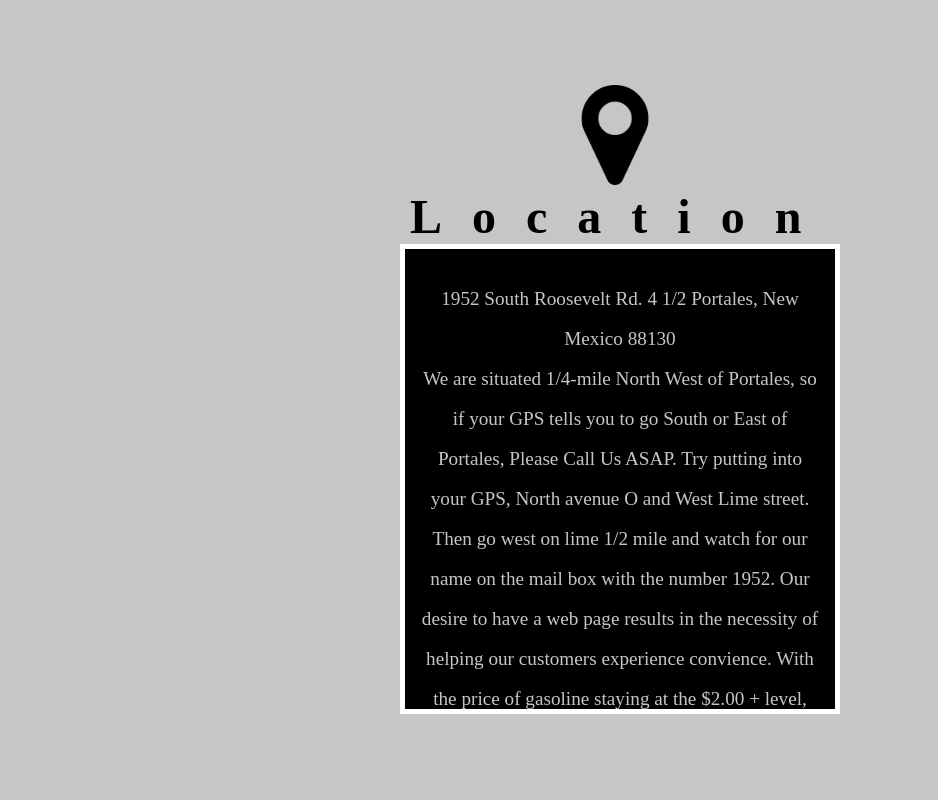
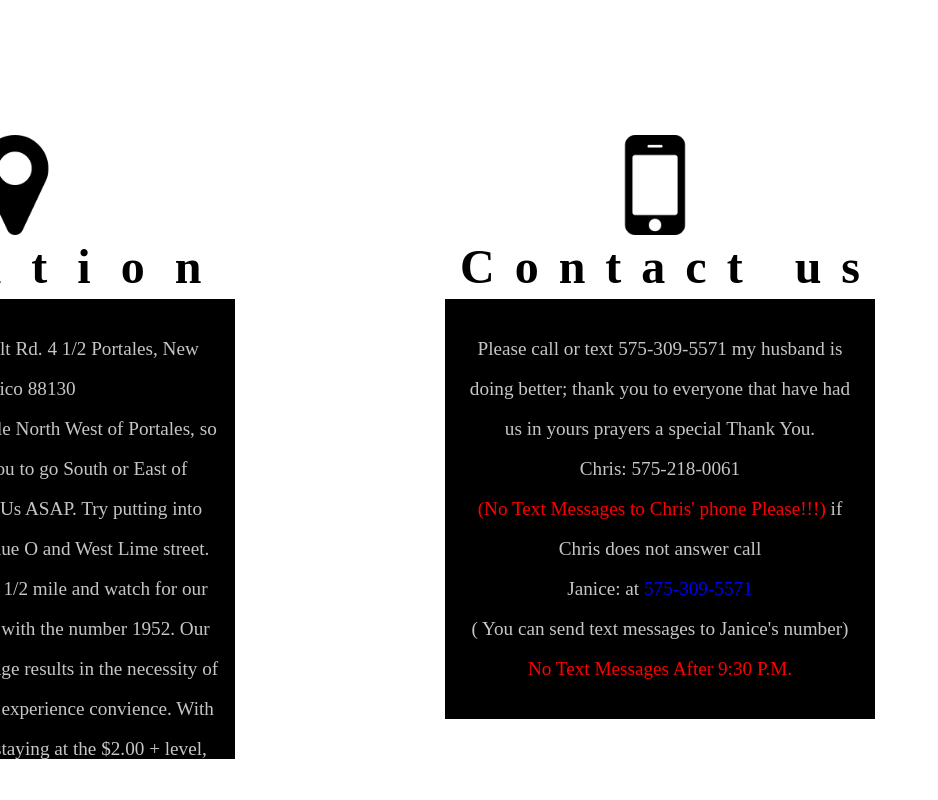
Before and after one commit to isamazon/Weems-family-kennel, a plain HTML site: page html/landingpage.html in a window 1280 px wide. Shown: the part 1000-1800 px from the top of the page, without its empty margins (0-938 px from the left). Drawn offline with nearby package versions, Linux system fonts and the light colour scheme.

Commit message:
changed scroll bar to landing page

```diff
--- a/CSS/main.css
+++ b/CSS/main.css
@@ -6,6 +6,22 @@
     text-decoration: none;
 
 }
+
+
+::-webkit-scrollbar {
+	width: 15px;
+
+}
+::-webkit-scrollbar-thumb {
+	background: linear-gradient(106deg, rgba(0,244,241,1) 0%, rgba(59,234,236,1) 22%, rgba(16,135,145,1) 42%, rgba(0,0,0,1) 98%);
+	border-radius: 6px;
+}
+::-webkit-scrollbar-thumb:hover {
+	background: rgb(0,0,0);
+background: linear-gradient(106deg, rgba(0,0,0,1) 0%, rgba(0,0,0,1) 49%, rgba(0,255,231,1) 98%);
+	-webkit-scrollbar-duration: 3.3s;
+}
+
 
 body{
 	font-size: 16px;
@@ -53,18 +69,22 @@ body{
 
 
 /* location text/info */
-
+.importantRed {
+	color: red;
+}
  .info {
-	 background-color: #c5c6c7;
-	 height: 100%;
-	 padding-bottom: 200px;
+	padding-top: 250px;
+	height: 100vh;
+	background-color: white;
+	display: flex;
+	flex-wrap: wrap;
+	justify-content: center;
  }
 
  /* where to find us */
  .whereToFindUs {
 	position: relative;
-	padding-top: 200px;
-	padding-left: 400px;
+	right: 400px;
 
  }
  .locationIcon {
@@ -82,7 +102,7 @@ body{
  .directions {
 	 font-size: 1.20em;
 	 text-align: center;
-	 max-width: ;width: 400px;
+	 max-width: 400px;
 	 max-height: 400px;
 	 padding: 30px 15px 30px 15px;
 	 border: 5px solid white;
@@ -92,3 +112,59 @@ body{
 	 line-height: 40px;
 	 overflow-y: scroll;
  }
+.directions::-webkit-scrollbar {
+	width: 20px;
+	height: 0px;
+}
+.directions::-webkit-scrollbar-thumb {
+	background: linear-gradient(106deg, rgba(255,255,255,1) 0%, rgba(137,137,137,1) 35%, rgba(0,0,0,1) 55%);
+	border-radius: 6px;
+}
+.directions::-webkit-scrollbar-thumb:hover {
+	background: linear-gradient(106deg, rgba(0,244,241,1) 0%, rgba(126,222,230,1) 34%, rgba(0,0,0,1) 86%);
+	transition-duration: 3s;
+}
+
+/* Contact us */
+.callInfo {
+	position: relative;
+	right: 200px;
+
+}
+.phoneIcon {
+	position: relative;
+	width: 100px;
+	height: 100px;
+	left: 165px;
+}
+.contactUs {
+	position: relative;
+	left: 20px;
+	letter-spacing: 20px;
+	font-size:3.0em;
+}
+.contactUsInfo {
+	font-size: 1.20em;
+	text-align: center;
+	max-width: 400px;
+	max-height: 400px;
+	padding: 30px 15px 30px 15px;
+	border: 5px solid white;
+	background-color: black;
+	color: #c5c6c7;
+	text-align: center;
+	line-height: 40px;
+	overflow-y: scroll;
+}
+.contactUsInfo::-webkit-scrollbar {
+	width: 20px;
+	height: 0px;
+}
+.contactUsInfo::-webkit-scrollbar-thumb {
+	background-color: linear-gradient(106deg, rgba(255,255,255,1) 0%, rgba(137,137,137,1) 35%, rgba(0,0,0,1) 55%);
+	border-radius: 6px;
+}
+.contactUsInfo::-webkit-scrollbar-thumb:hover {
+	background-color: #2c828b;
+	transition-duration: 3s;
+}
--- a/html/landingpage.html
+++ b/html/landingpage.html
@@ -51,7 +51,7 @@
 
 
 
-	<div class="info">
+	<section class="info">
 
 		<div class="whereToFindUs">
 			<img class="locationIcon" src="../CSS/pics/map-marker.png">
@@ -74,7 +74,27 @@
 			</p>
 
 		</div>
-	</div>
+
+
+		<div class="callInfo">
+			<img class="phoneIcon" src="../CSS/pics/mobile-phone.png">
+			<h1 class="contactUs">Contact us</h1>
+			<p class="contactUsInfo">
+				Please call or text 575-309-5571 my husband is doing better; thank you to everyone that have had us in yours prayers a special Thank You.<br>
+				Chris: 575-218-0061<br>
+				<span class="importantRed">(No Text Messages to Chris' phone Please!!!)</span> if Chris does not answer call<br>
+				Janice: at <a class="Phone#" href="575-309-5571">575-309-5571</a><br>
+				( You can send text messages to Janice's number) <span class="importantRed">No Text Messages After 9:30 P.M.</span>
+			</p>
+		</div>
+
+
+
+	</section>>
+
+
+
+
 
 
 
```
